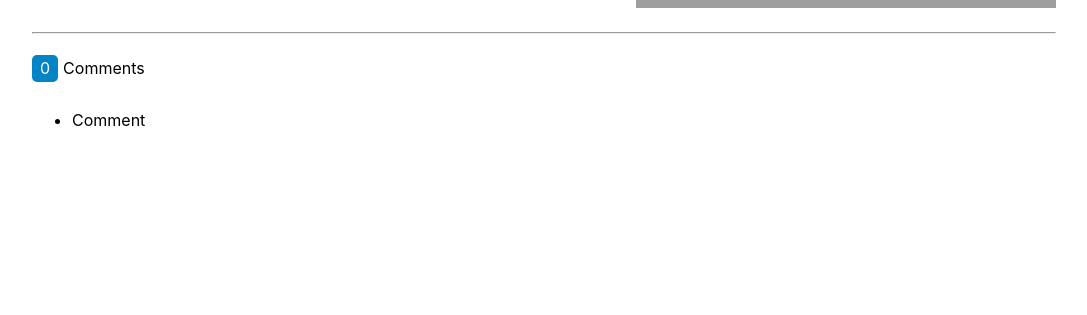
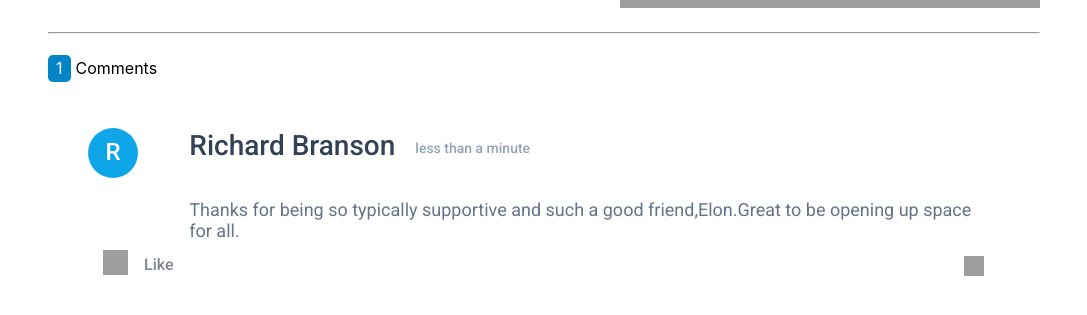
Before and after one commit to NageswararaoNilla/Comments-App, a React (Create React App) app: page / in a window 1280 px wide. Shown: the part 437-752 px from the top of the page, without its empty margins (96-1183 px from the left). Built offline with nearby package versions, Linux system fonts and the light colour scheme; grey boxes are pictures that could not be loaded; a web font is replaced by a local one.

Commit message:
wrote code for dynamically add the comments and comments count

```diff
--- a/src/components/CommentItem/index.css
+++ b/src/components/CommentItem/index.css
@@ -27,3 +27,107 @@
 }
 
 /* Write your CSS here */
+
+.comment-container {
+  display: flex;
+  flex-direction: column;
+  margin-bottom: 20px;
+}
+
+.initial-comment-container {
+  display: flex;
+}
+
+.initial-container {
+  width: 10%;
+  margin-right: 15px;
+}
+
+.initial {
+  color: #ffffff;
+  border-radius: 25px;
+  width: 50px;
+  height: 50px;
+  font-family: 'Roboto';
+  font-size: 24px;
+  font-weight: 500;
+  text-align: center;
+  margin-top: 18px;
+  padding-top: 10px;
+}
+
+.name-time {
+  display: flex;
+  align-items: center;
+  margin-top: 0px;
+}
+
+.name {
+  color: #334155;
+  font-family: 'Roboto';
+  font-size: 28px;
+  font-weight: 500;
+  margin-right: 20px;
+}
+
+.time {
+  color: #94a3b8;
+  font-family: 'Roboto';
+  font-size: 14px;
+  font-weight: 500;
+  margin-top: 18px;
+}
+
+.comment-text {
+  color: #64748b;
+  font-family: 'Roboto';
+  font-size: 18px;
+  margin-bottom: 0;
+}
+
+.like-btn-container {
+  display: flex;
+  justify-content: space-between;
+  margin-top: 4px;
+}
+
+.like-img-container {
+  display: flex;
+  align-items: center;
+}
+
+.like-img {
+  width: 25px;
+  height: 25px;
+  margin-right: 10px;
+  margin-left: 15px;
+}
+
+.like-btn {
+  color: #7e858e;
+  font-family: 'Roboto';
+  font-size: 16px;
+  font-weight: 500;
+  outline: none;
+  border: none;
+  cursor: pointer;
+  background-color: transparent;
+  margin-top: 5px;
+}
+
+.blue-text {
+  color: #0b69ff;
+}
+
+.delete-btn {
+  outline: none;
+  border: none;
+  cursor: pointer;
+  background-color: transparent;
+  margin-top: 10px;
+}
+
+.delete-icon {
+  width: 20px;
+  height: 20px;
+}
--- a/src/components/CommentItem/index.js
+++ b/src/components/CommentItem/index.js
@@ -1 +1,54 @@
-// Write your code here
+import './index.css'
+
+const CommentItem = props => {
+  const {commentDetails, bgColors} = props
+  const {name, comment, timeUpdate, isLiked} = commentDetails
+  //   console.log(timeUpdate)
+  const initial = name[0]
+
+  const getBgColor = () => {
+    const index = Math.floor(Math.random() * bgColors.length)
+    const bgColor = bgColors[index]
+    return bgColor
+  }
+
+  const likeImg = isLiked
+    ? 'https://assets.ccbp.in/frontend/react-js/comments-app/liked-img.png'
+    : 'https://assets.ccbp.in/frontend/react-js/comments-app/like-img.png'
+
+  const likeColor = isLiked ? 'blue-text' : ''
+
+  return (
+    <li className="comment-container">
+      <div className="initial-comment-container">
+        <div className="initial-container">
+          <p className={`initial ${getBgColor()}`}>{initial}</p>
+        </div>
+        <div>
+          <div className="name-time">
+            <h1 className="name">{name}</h1>
+            <p className="time">{timeUpdate}</p>
+          </div>
+          <p className="comment-text">{comment}</p>
+        </div>
+      </div>
+      <div className="like-btn-container">
+        <div className="like-img-container">
+          <img src={likeImg} alt="like" className="like-img" />
+          <button type="button" className={`like-btn ${likeColor}`}>
+            Like
+          </button>
+        </div>
+        <button type="button" className="delete-btn" data-testid="delete">
+          <img
+            src="https://assets.ccbp.in/frontend/react-js/comments-app/delete-img.png "
+            alt="delete"
+            className="delete-icon"
+          />
+        </button>
+      </div>
+    </li>
+  )
+}
+
+export default CommentItem
--- a/src/components/Comments/index.css
+++ b/src/components/Comments/index.css
@@ -3,7 +3,7 @@
   flex-direction: column;
   align-items: center;
   min-height: 100vh;
-  padding-top: 25px;
+  padding: 25px 20px;
 }
 
 .comments-banner-container {
--- a/src/components/Comments/index.js
+++ b/src/components/Comments/index.js
@@ -1,4 +1,10 @@
 import {Component} from 'react'
+
+import {v4 as uuidv4} from 'uuid'
+
+import {formatDistanceToNow} from 'date-fns'
+
+import CommentItem from '../CommentItem'
 
 import './index.css'
 
@@ -12,29 +18,59 @@ const initialContainerBackgroundClassNames = [
   'light-blue',
 ]
 
+const initialComments = [
+  {
+    id: uuidv4(),
+    name: 'Richard Branson',
+    comment:
+      'Thanks for being so typically supportive and such a good friend,Elon.Great to be opening up space for all.',
+    timeUpdate: formatDistanceToNow(new Date()),
+    isLiked: false,
+  },
+]
+
 // Write your code here
 const commentImg =
   'https://assets.ccbp.in/frontend/react-js/comments-app/comments-img.png'
 
 class Comments extends Component {
-  state = {name: '', comment: ''}
+  state = {commentsList: initialComments, name: '', comment: ''}
 
-  getBgColor = () => {
-    const index = Math.floor(
-      Math.random() * initialContainerBackgroundClassNames.length,
-    )
-    const bgColor = initialContainerBackgroundClassNames[index]
-    return bgColor
+  onSubmitComment = event => {
+    const {name, comment} = this.state
+    event.preventDefault()
+    const timeUpdate = formatDistanceToNow(new Date())
+    const newComment = {
+      id: uuidv4(),
+      name,
+      comment,
+      timeUpdate,
+      isLiked: false,
+    }
+    this.setState(prevState => ({
+      commentsList: [...prevState.commentsList, newComment],
+      name: '',
+      comment: '',
+    }))
   }
 
-  onSubmit = event => {
-    event.preventDefault()
+  onName = event => {
+    this.setState({
+      name: event.target.value,
+    })
+  }
+
+  onComment = event => {
+    this.setState({
+      comment: event.target.value,
+    })
   }
 
   render() {
-    const {name, comment} = this.state
-    const bgColor = this.getBgColor()
-    console.log(name, comment, bgColor)
+    const {commentsList} = this.state
+    const len = commentsList.length
+    // const bgColor = this.getBgColor()
+    // console.log(commentsList, bgColor)
     return (
       <div className="app-container">
         <div className="comments-banner-container">
@@ -47,19 +83,21 @@ class Comments extends Component {
               <p className="description">
                 Say something about 4.0 Technologies
               </p>
-              <form className="form-container" onClick={this.onSubmit}>
+              <form className="form-container" onSubmit={this.onSubmitComment}>
                 <input
                   type="text"
                   placeholder="Your Name"
                   className="user-name"
+                  onChange={this.onName}
                 />
                 <textarea
                   rows="5"
                   cols="50"
                   placeholder="Your Comment"
                   className="input-comment"
+                  onChange={this.onComment}
                 />
-                <button type="button" className="btn">
+                <button type="submit" className="btn">
                   Add Comment
                 </button>
               </form>
@@ -69,10 +107,16 @@ class Comments extends Component {
         <hr className="hr-line" />
         <div className="comments-list-container">
           <p className="count-comments">
-            <span className="count">0</span>Comments
+            <span className="count">{len}</span>Comments
           </p>
           <ul className="comments-list">
-            <li>Comment</li>
+            {commentsList.map(eachComment => (
+              <CommentItem
+                commentDetails={eachComment}
+                key={eachComment.id}
+                bgColors={initialContainerBackgroundClassNames}
+              />
+            ))}
           </ul>
         </div>
       </div>
```
